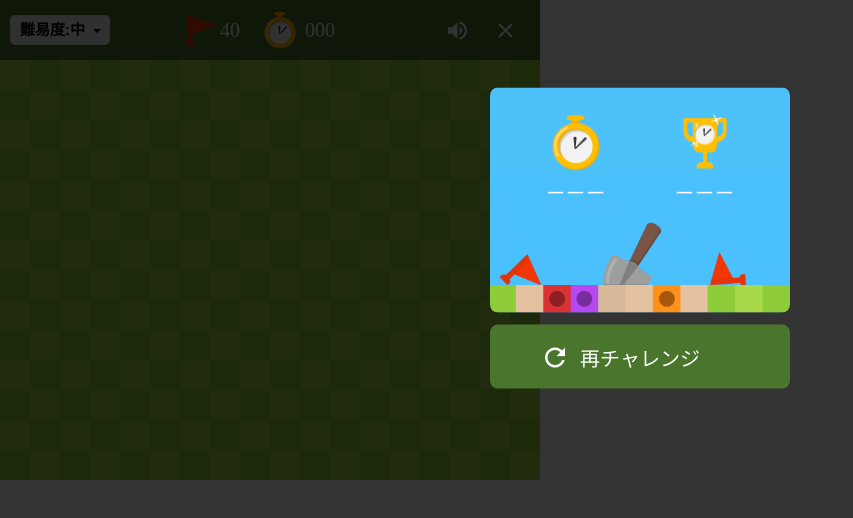
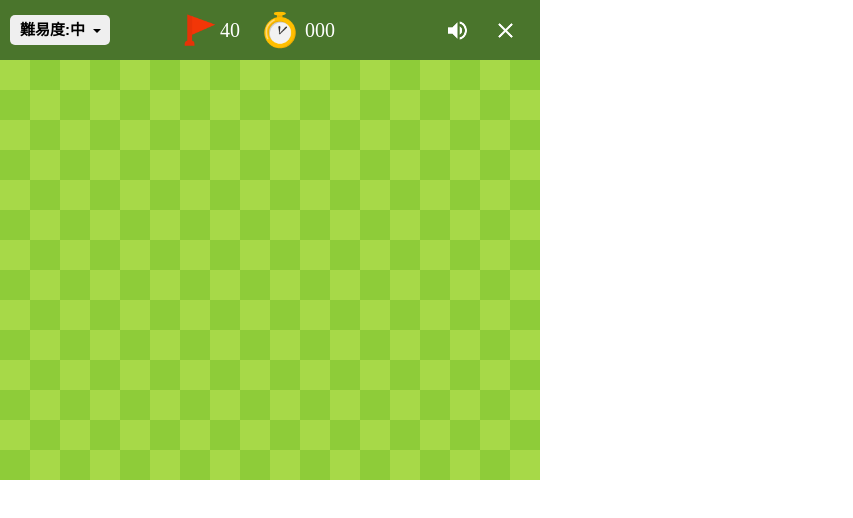
Before and after one commit to relationslab/minesweeper, a React (Create React App) app: page / in a window 1280 px wide. Shown: the top 518 px of the page, without its empty margins (0-853 px from the left). Built offline with nearby package versions, Linux system fonts and the light colour scheme.

Commit message:
fix:clear時の画面のUI整えた

```diff
--- a/src/components/Modal.tsx
+++ b/src/components/Modal.tsx
@@ -22,7 +22,7 @@ const customStyles = {
     border: "none",
     borderRadius: "8px",
     backgroundColor: "#4dc1f9",
-    backgroundImage: "url('/images/gameOver.png')",
+    backgroundImage: "url('/images/gameClear.png')",
     backgroundSize: "contain",
     backgroundPosition: "center bottom",
     backgroundRepeat: "no-repeat",
@@ -51,6 +51,10 @@ const ModalDialog: React.FC<ModalProps> = ({
   board,
   handleCreateBoard,
 }) => {
+  if (game.isEnded) {
+    customStyles.content.backgroundImage = "url('/images/gameOver.png')";
+  }
+
   return (
     <Modal
       isOpen={game.isEnded || game.isClearded}
--- a/src/components/RetryButton.tsx
+++ b/src/components/RetryButton.tsx
@@ -31,7 +31,7 @@ const RetryButton: React.FC<RetryButtonProps> = ({ game, onClick }) => {
   return (
     <StyledButton onClick={onClick}>
       <StyledImg src="/images/retry.png" alt="retry" />
-      <span>{game.isClearded ? "clear!" : "再チャレンジ"}</span>
+      <span>{game.isClearded ? "もう一度プレイ" : "再チャレンジ"}</span>
     </StyledButton>
   );
 };
--- a/src/components/TimeHistory.tsx
+++ b/src/components/TimeHistory.tsx
@@ -35,5 +35,3 @@ const TimeHistory = () => {
 };
 
 export default TimeHistory;
-
-//再チャレンジの画像から
--- a/src/reducers/Game/index.ts
+++ b/src/reducers/Game/index.ts
@@ -3,7 +3,7 @@ import { ActionTypes, GameActionTypes, GameState } from "./types";
 const initialState: GameState = {
   isStarted: false,
   isClearded: false,
-  isEnded: true,
+  isEnded: false,
   time: 0,
   timeHistory: 0,
 };
```
Also changed, not shown: public/images/gameClear.png (added).
